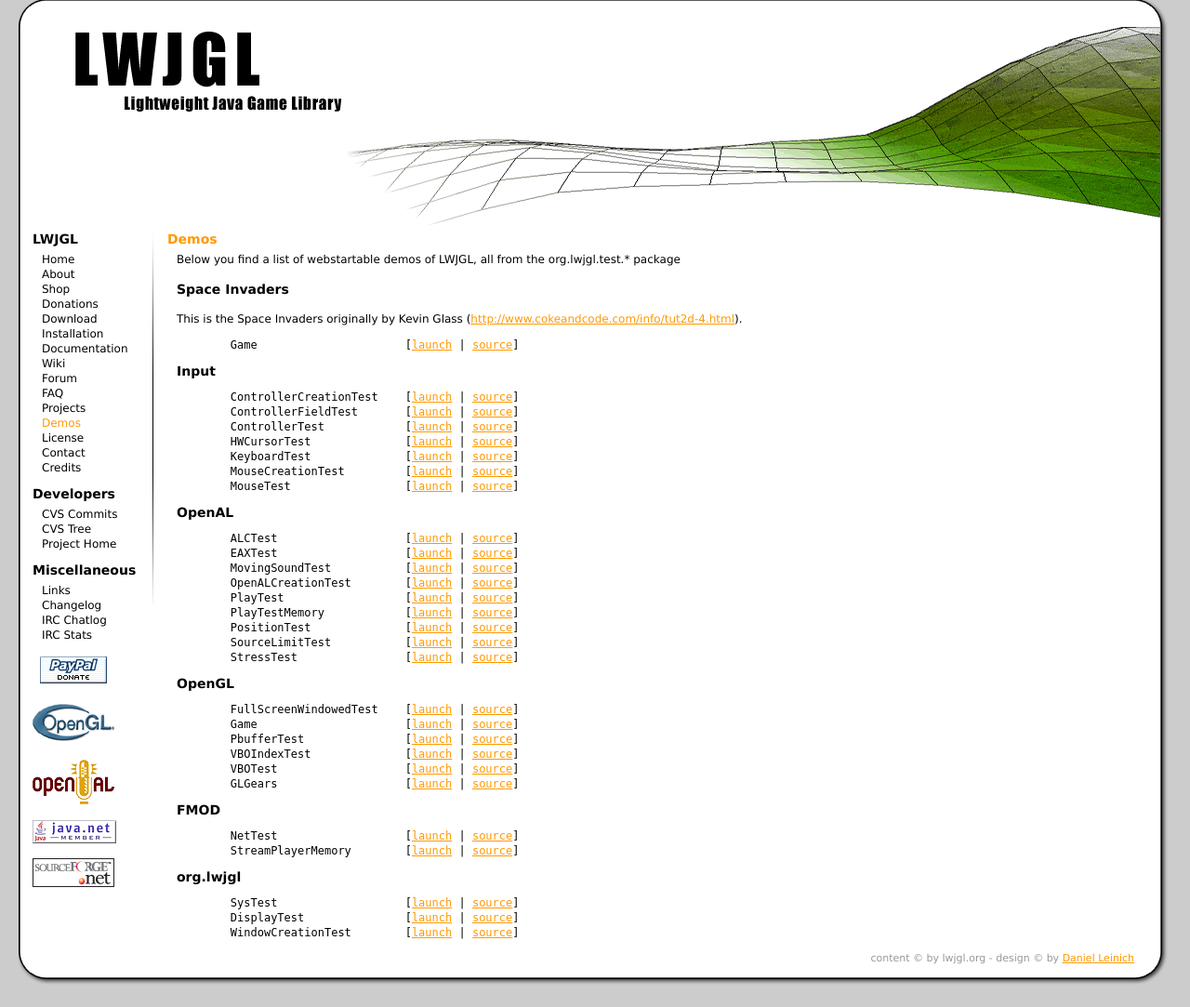
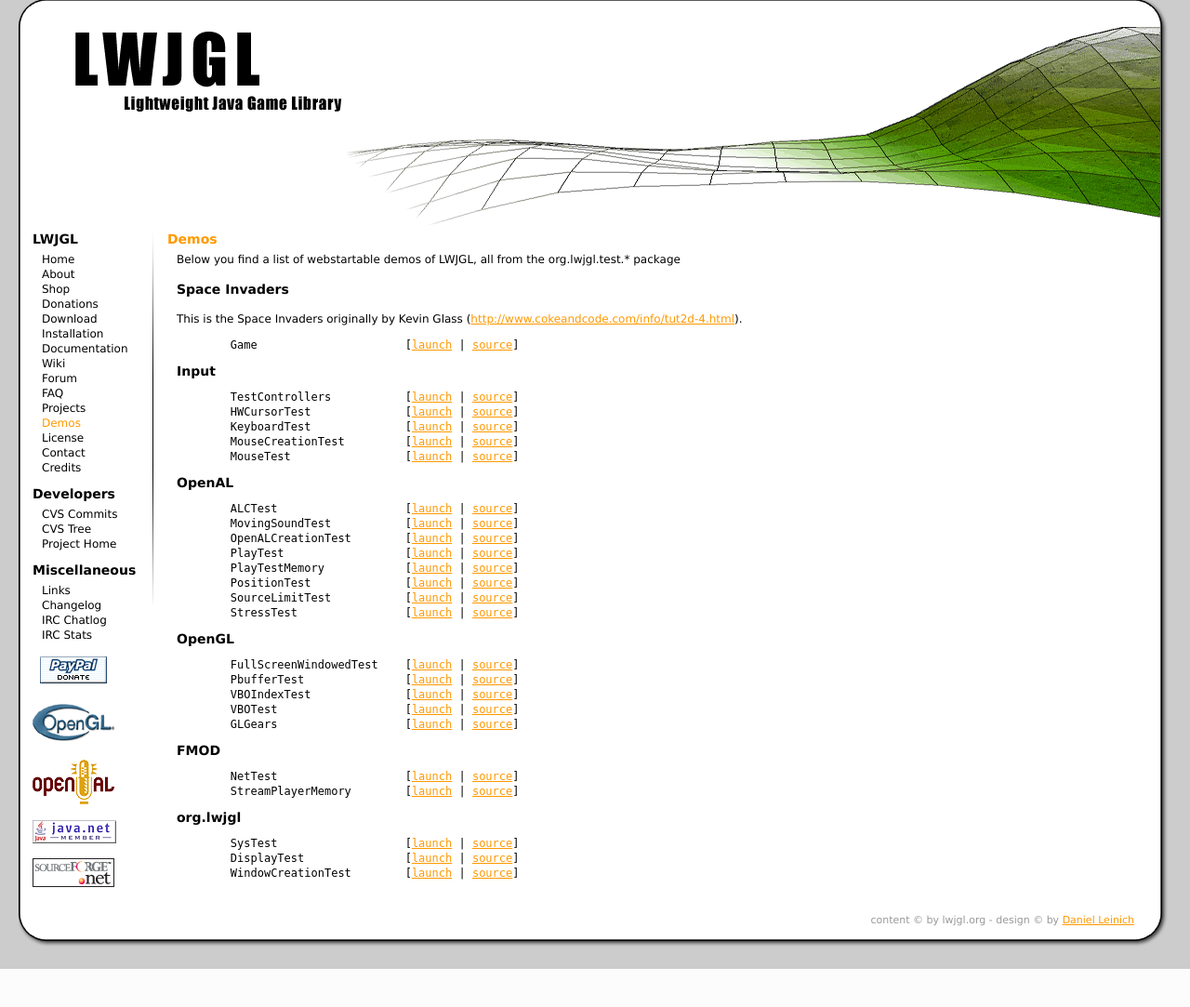
Before and after one commit to LWJGL/lwjgl-www, a PHP site: page /demos.php in a window 1280 px wide. Shown: the part 65-1148 px from the top of the page at 93% size. After the commit the page ends 1107 px from the top, so only its background shows below. Run offline with PHP 8.4, Linux system fonts and the light colour scheme.

Commit message:
updated actually available demos

```diff
--- a/demos.php
+++ b/demos.php
@@ -14,9 +14,7 @@
 	<b>Input</b>
 </p>
 <pre>
-	ControllerCreationTest    [<a href="jnlp/lwjgl-demo.php/test.input.ControllerCreationTest">launch</a> | <a href="jnlp/source.php?path=test/input/ControllerCreationTest.java" target="_blank">source</a>]
-	ControllerFieldTest       [<a href="jnlp/lwjgl-demo.php/test.input.ControllerFieldTest">launch</a> | <a href="jnlp/source.php?path=test/input/ControllerFieldTest.java" target="_blank">source</a>]
-	ControllerTest            [<a href="jnlp/lwjgl-demo.php/test.input.ControllerTest">launch</a> | <a href="jnlp/source.php?path=test/input/ControllerTest.java" target="_blank">source</a>]
+	TestControllers           [<a href="jnlp/lwjgl-demo.php/test.input.TestControllers">launch</a> | <a href="jnlp/source.php?path=test/input/TestControllers.java" target="_blank">source</a>]
 	HWCursorTest              [<a href="jnlp/lwjgl-demo.php/test.input.HWCursorTest">launch</a> | <a href="jnlp/source.php?path=test/input/HWCursorTest.java" target="_blank">source</a>]
 	KeyboardTest              [<a href="jnlp/lwjgl-demo.php/test.input.KeyboardTest">launch</a> | <a href="jnlp/source.php?path=test/input/KeyboardTest.java" target="_blank">source</a>]
 	MouseCreationTest         [<a href="jnlp/lwjgl-demo.php/test.input.MouseCreationTest">launch</a> | <a href="jnlp/source.php?path=test/input/MouseCreationTest.java" target="_blank">source</a>]
@@ -28,7 +26,6 @@
 </p>
 <pre>
 	ALCTest                   [<a href="jnlp/lwjgl-demo.php/test.openal.ALCTest">launch</a> | <a href="jnlp/source.php?path=test/openal/ALCTest.java" target="_blank">source</a>]
-	EAXTest                   [<a href="jnlp/lwjgl-demo.php/test.openal.EAXTest">launch</a> | <a href="jnlp/source.php?path=test/openal/EAXTest.java" target="_blank">source</a>]
 	MovingSoundTest           [<a href="jnlp/lwjgl-demo.php/test.openal.MovingSoundTest">launch</a> | <a href="jnlp/source.php?path=test/openal/MovingSoundTest.java" target="_blank">source</a>]
 	OpenALCreationTest        [<a href="jnlp/lwjgl-demo.php/test.openal.OpenALCreationTest">launch</a> | <a href="jnlp/source.php?path=test/openal/OpenALCreationTest.java" target="_blank">source</a>]
 	PlayTest                  [<a href="jnlp/lwjgl-demo.php/test.openal.PlayTest">launch</a> | <a href="jnlp/source.php?path=test/openal/PlayTest.java" target="_blank">source</a>]
@@ -43,7 +40,6 @@
 </p>
 <pre>
 	FullScreenWindowedTest    [<a href="jnlp/lwjgl-demo.php/test.opengl.FullScreenWindowedTest">launch</a> | <a href="jnlp/source.php?path=test/opengl/FullScreenWindowedTest.java" target="_blank">source</a>]
-	Game                      [<a href="jnlp/lwjgl-demo.php/test.opengl.Game">launch</a> | <a href="jnlp/source.php?path=test/opengl/Game.java" target="_blank">source</a>]
 	PbufferTest               [<a href="jnlp/lwjgl-demo.php/test.opengl.PbufferTest">launch</a> | <a href="jnlp/source.php?path=test/opengl/PbufferTest.java" target="_blank">source</a>]
 	VBOIndexTest              [<a href="jnlp/lwjgl-demo.php/test.opengl.VBOIndexTest">launch</a> | <a href="jnlp/source.php?path=test/opengl/VBOIndexTest.java" target="_blank">source</a>]
 	VBOTest                   [<a href="jnlp/lwjgl-demo.php/test.opengl.VBOTest">launch</a> | <a href="jnlp/source.php?path=test/opengl/VBOTest.java" target="_blank">source</a>]
```
